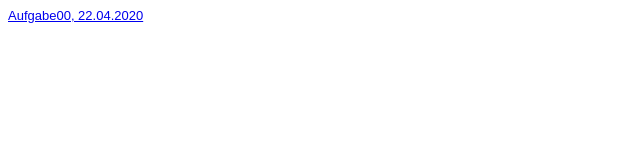
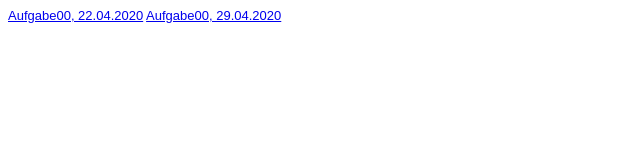
Before and after one commit to vale-sch/GIS-SoSe-2020, a plain HTML site: page Steckbrief/steckbrief.htm in a window 1280 px wide. Shown: the whole page, without its empty margins (0-640 px from the left). Drawn offline with Linux system fonts and the light colour scheme.

Commit message:
Aufgabe 01 Version 1.0

```diff
--- a/Steckbrief/steckbrief.htm
+++ b/Steckbrief/steckbrief.htm
@@ -16,7 +16,8 @@ body {
 
 	<!-- Hier die Links zu den gelösten Aufgaben einstellen, aktuelle oben, alte stehen lassen! Format: Aufgabenbezeichnung, Datum -->
 	<a href="/" target="https://vale-sch.github.io/GIS-SoSe2020/Aufgabe00.htm">Aufgabe00, 22.04.2020</a>
-
+	<a href="/" target="https://vale-sch.github.io/GIS-SoSe2020/Aufgabe01/Aufgabe01.htm
+">Aufgabe00, 29.04.2020</a>
 
 </body>
 </html>
```
